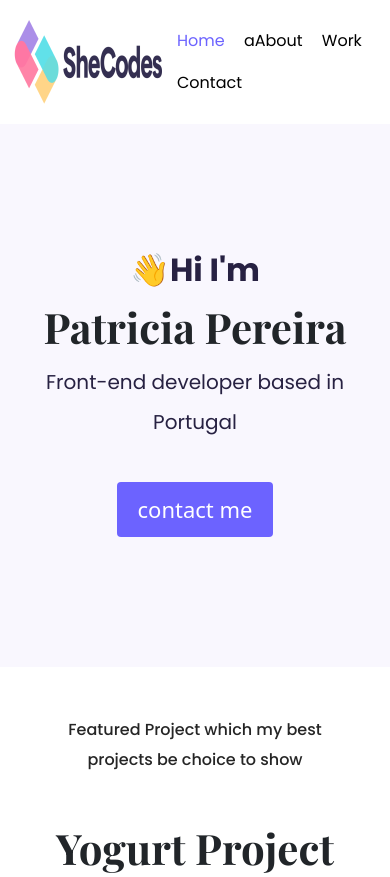
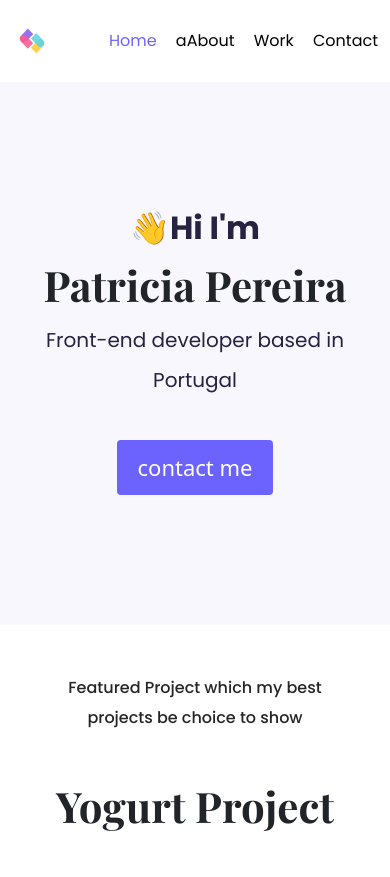
Before and after one commit to FTTM-M/challenge5-responsive-week5, a plain HTML site: page index.html in a window 390 px wide. Shown: the top 877 px of the page. Drawn offline with nearby package versions, Linux system fonts and the light colour scheme; a web font is replaced by a local one.

Commit message:
make it responsive

```diff
--- a/index.html
+++ b/index.html
@@ -25,7 +25,9 @@
   <body>
     <div class="container">
       <nav class="d-flex justify-content-between">
-        <img src="images/ySjA-logo.png" alt="" class="logo" />
+        <img src="images/ySjA-logo.png" alt="" class="logo d-none d-md-block" />
+        <img src="images/small-logo.jpg" alt="" class="second-logo d-md-none" />
+
         <ul>
           <li class="active"><a href="/">Home</a></li>
           <li><a href="/about.html">aAbout</a></li>
--- a/style.css
+++ b/style.css
@@ -1,5 +1,8 @@
 .logo {
   max-width: 150px;
+}
+.second-logo {
+  max-width: 40px;
 }
 ul {
   margin: 0px;
@@ -9,6 +12,7 @@ li {
   display: inline;
   list-style: none;
   font-family: "Poppins", sans-serif;
+
   line-height: 42px;
 }
 nav {
```
Also changed, not shown: images/small-logo.jpg (added).
